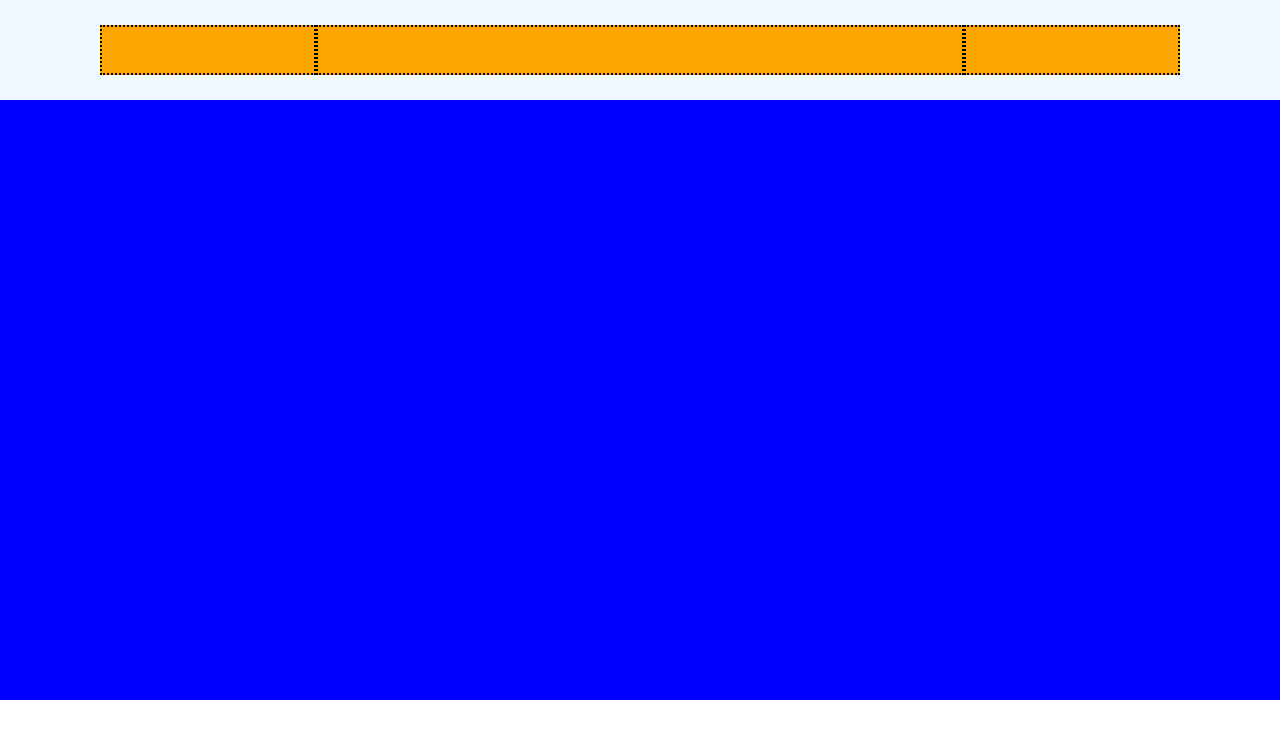
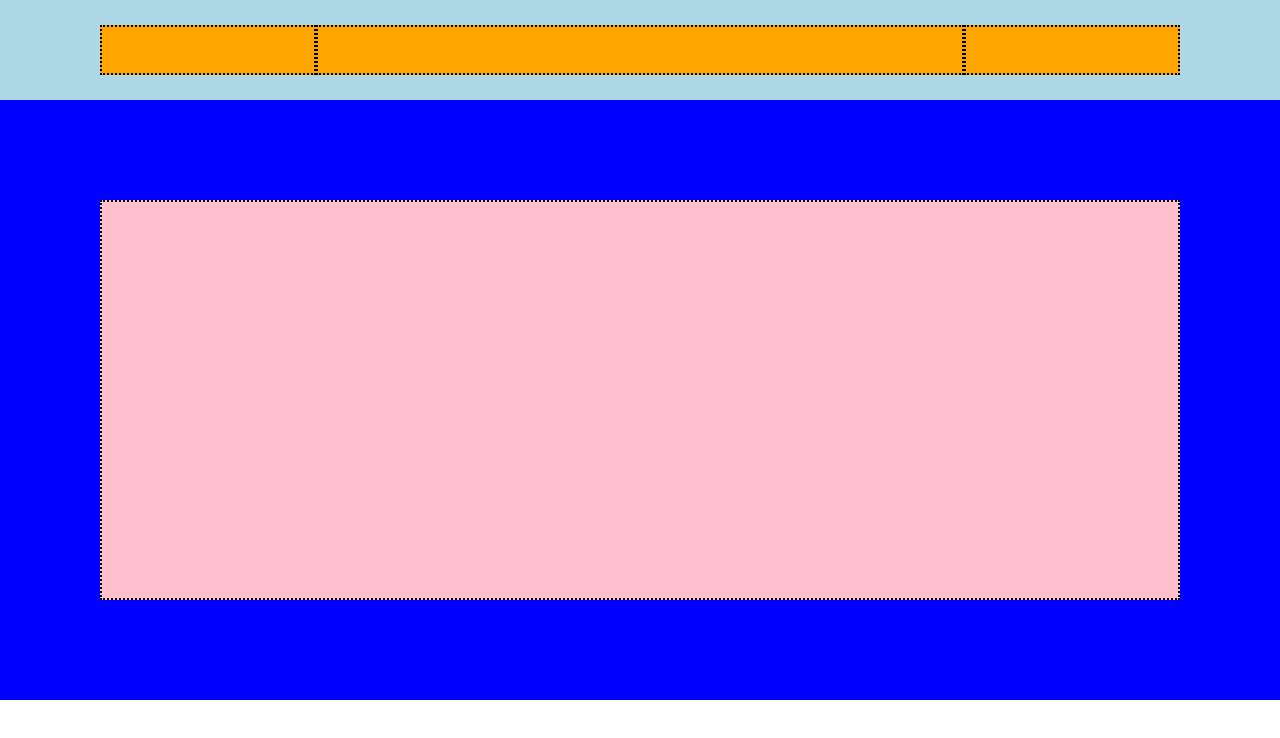
Before and after one commit to MateuszKacperski/htmlcss-struttura-discord, a plain HTML site: page index.html in a window 1280 px wide. Drawn offline with Linux system fonts and the light colour scheme.

Commit message:
added footer-header

```diff
--- a/css/style.css
+++ b/css/style.css
@@ -24,21 +24,19 @@ body{
 /* Header */
 
 /*  Class Main countainer proprietes */
+
+.main-header{
+    background-color: lightblue;
+    min-height: 100px;
+}
+
+
 .mc{
 
     align-items: center;
     min-height: 100px;
 }
 
-.main-header{
-    background-color: aliceblue;
-    min-height: 100px;
-}
-
-.footer-header{
-    background-color: blue;
-    min-height: 600px;
-}
 
 .small{
     width: 20%;
@@ -55,3 +53,24 @@ body{
     border: 2px dotted black;
     min-height: 50px;
 }
+
+/* Class Footer countainer proprietes */
+
+.footer-header{
+    background-color: blue;
+    min-height: 600px;
+}
+
+
+.fc{
+    align-items: center;
+    min-height: 600px;
+}
+
+.box-footer{
+    background-color: pink;
+    border: 2px dotted black;
+    min-height: 400px;
+    width: 100%;
+}
+}
--- a/index.html
+++ b/index.html
@@ -24,8 +24,9 @@
         </div>
         <!-- Creo Footer-header-->
         <div class="footer-header">
-            <div class="countainer">
-
+            <div class="countainer fc">
+                <div class="box-footer">
+                </div>
             </div>
         </div>
     </header>
```
